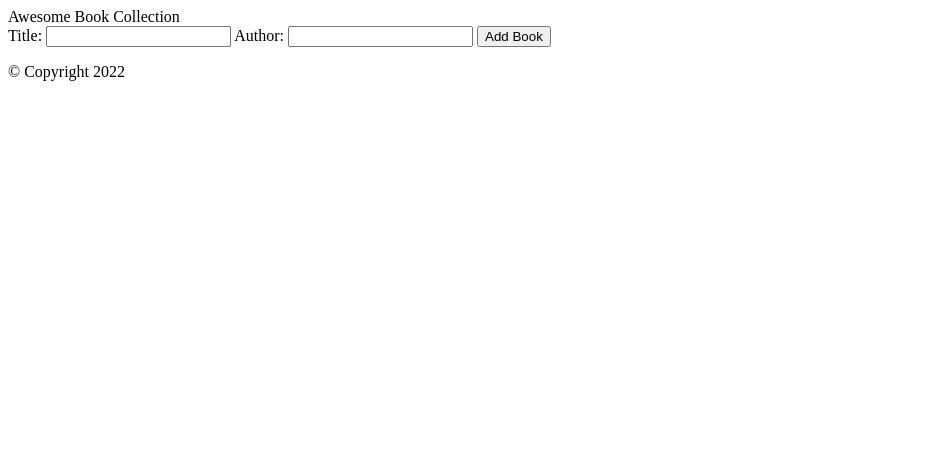
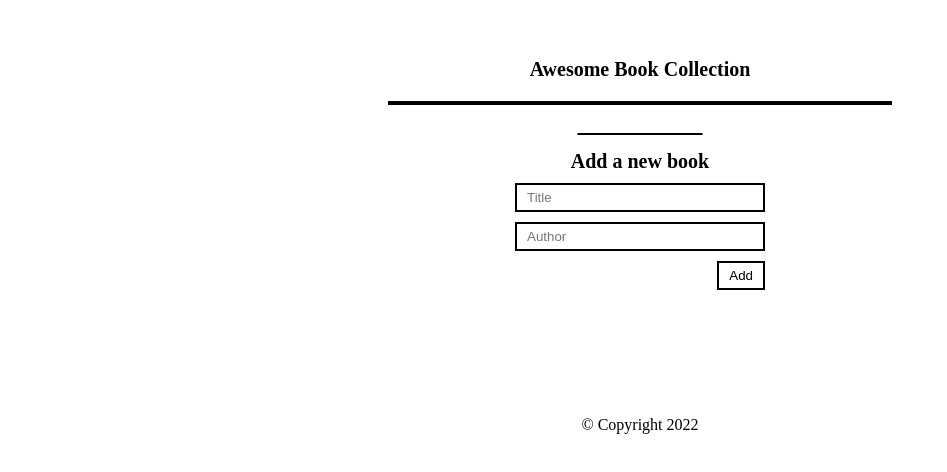
Before and after one commit to shuja-shah/Awesome-Books, a plain HTML site: page index.html in a window 1280 px wide. Shown: the whole page, without its empty margins (0-947 px from the left). Drawn offline with Linux system fonts and the light colour scheme.

Commit message:
Update index.html

```diff
--- a/index.html
+++ b/index.html
@@ -6,6 +6,7 @@
     <meta http-equiv="X-UA-Compatible" content="IE=edge">
     <meta name="viewport" content="width=device-width, initial-scale=1.0">
     <title>Awesome Book Collection</title>
+    <link rel="stylesheet" href="style.css">
 </head>
 
 <body>
@@ -15,16 +16,15 @@
 
     <main>
         <section id="Book">
-   <div id="book-container">
+            <div id="book-container"> </div>
+            <div class="addtext">Add a new book</div>
 
-   </div>
-            </table>
             <form id= "form">
-                <label for="title">Title:</label>
-                <input type="text" name="title" id="title" required>
-                <label for="author">Author:</label>
-                <input type="text" name="author" id="author" required>
-                <input type="submit" value="Add Book" id="add-book">
+                <!-- <label for="title">Title:</label> -->
+                <input placeholder="Title" type="text" name="title" id="title" required>
+                <!-- <label for="author">Author:</label> -->
+                <input placeholder="Author" type="text" name="author" id="author" required>
+                <input type="submit" value="Add" id="add-book">
             </form>
         </section>
     </main>
```
